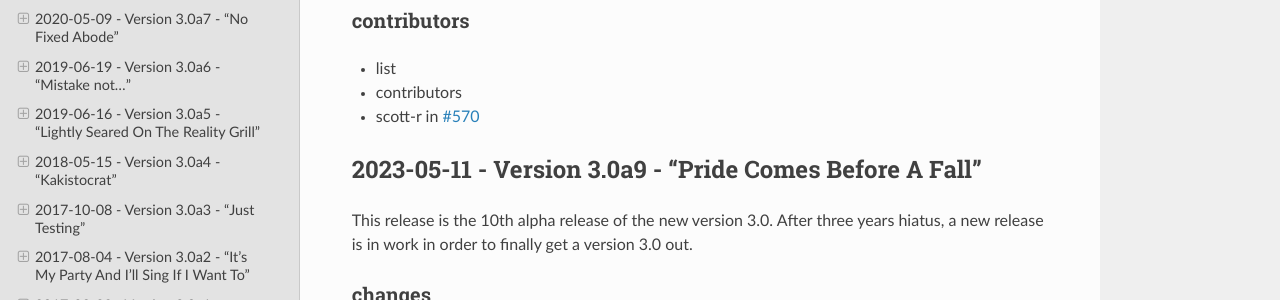
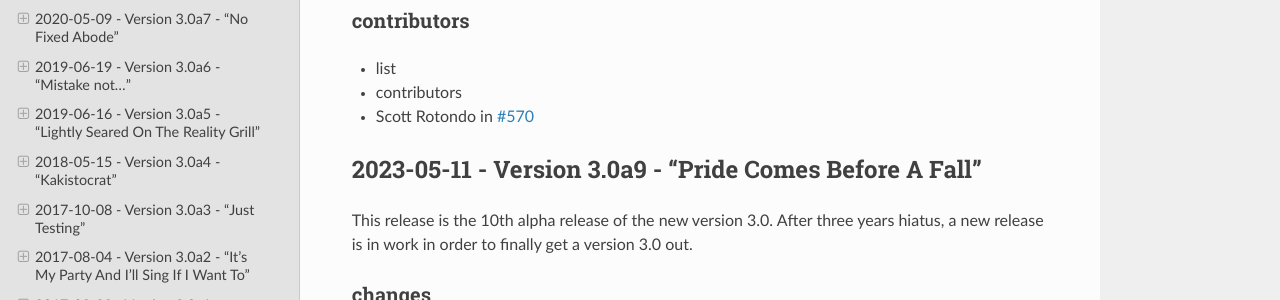
Before and after one commit to python-escpos/python-escpos, a Sphinx documentation site: the page built from doc/dev/changelog.rst, in a window 1280 px wide and 900 px high, scrolled down 300 px. Shown: the part 151-451 px from the top of the window. Built offline with Sphinx 7.4.7 and the Read the Docs theme 2.0.0, drawn with Linux system fonts in a browser that asks for light colours; pages that are not in the unit, such as notebooks, are missing from menus.

Commit message:
fix spelling again :)

```diff
--- a/CHANGELOG.rst
+++ b/CHANGELOG.rst
@@ -19,7 +19,7 @@ contributors
 - list
 - contributors
 
-- scott-r in `#570 <https://github.com/python-escpos/python-escpos/issues/570>`_
+-  Scott Rotondo  in `#570 <https://github.com/python-escpos/python-escpos/issues/570>`_
 
 2023-05-11 - Version 3.0a9 - "Pride Comes Before A Fall"
 --------------------------------------------------------
--- a/doc/spelling_wordlist.txt
+++ b/doc/spelling_wordlist.txt
@@ -67,7 +67,7 @@ Heuel
 Qian
 Lehtonen
 Kanzler
-scott-r
+Rotondo
 
 barcode
 barcodes
```
